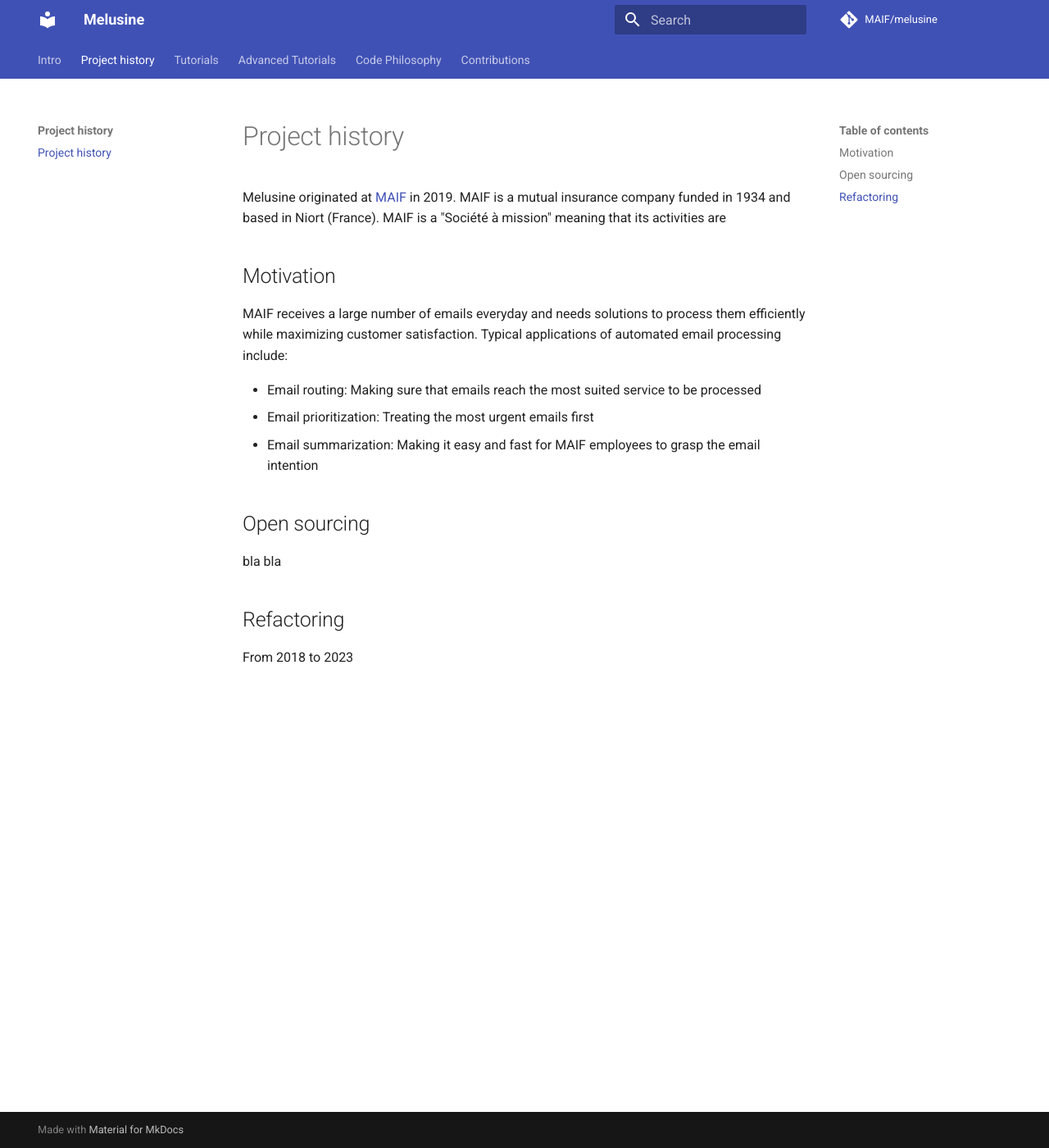
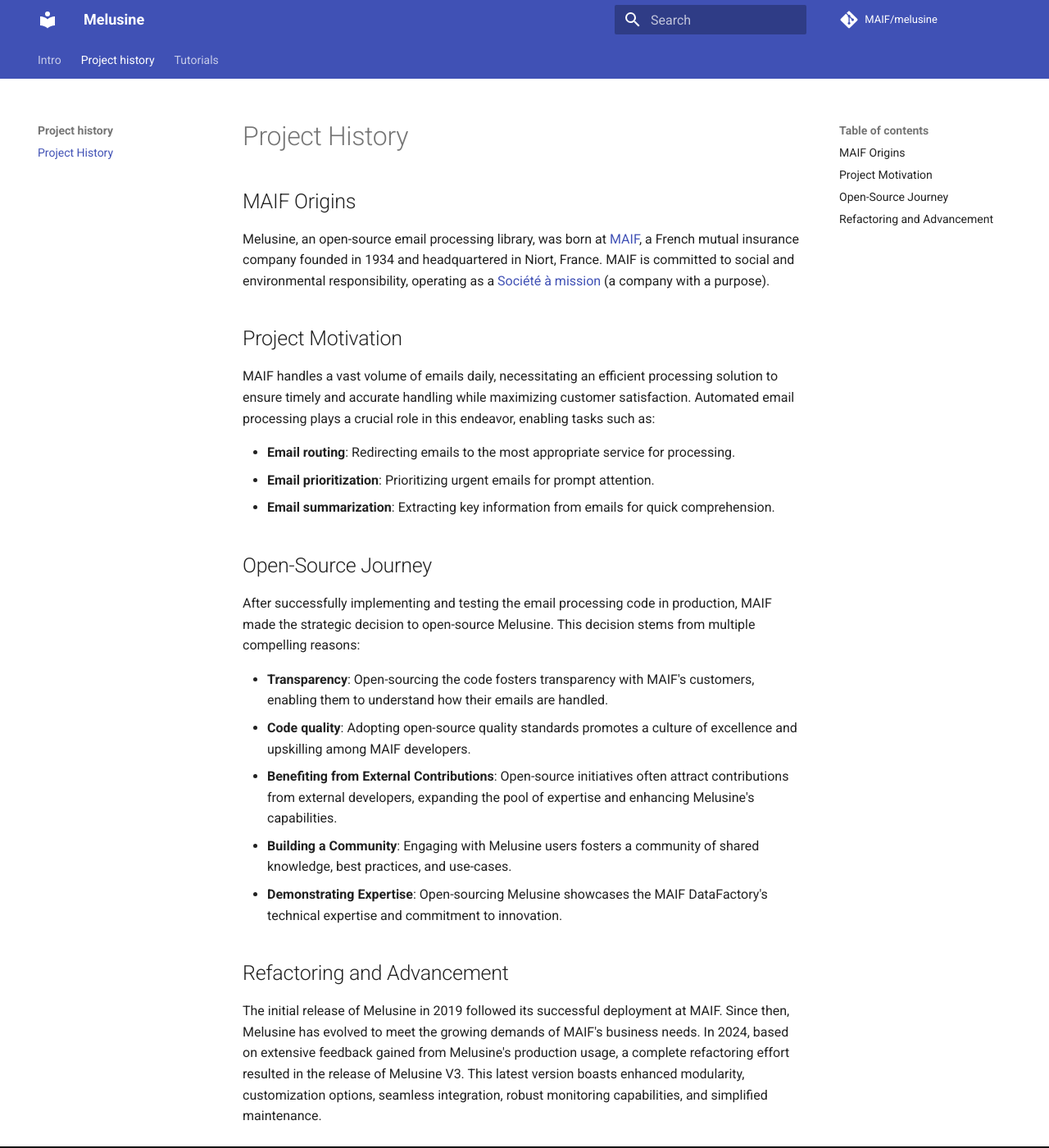
Before and after one commit to MAIF/melusine, an MkDocs documentation site: the page built from docs/history/history.md, in a window 1280 px wide and 1400 px high. Shown: the whole window at 82% size. Built offline with MkDocs 1.6.1 and Material for MkDocs 9.7.7, drawn with Linux system fonts in a browser that asks for light colours; comment, search, counter and statistics services are not loaded.

Commit message:
:memo: Update project history documentation

```diff
--- a/docs/history/history.md
+++ b/docs/history/history.md
@@ -1,20 +1,37 @@
-# Project history
+# Project History
 
-Melusine originated at [MAIF](https://www.maif.fr/) in 2019.
-MAIF is a mutual insurance company funded in 1934 and based in Niort (France).
-MAIF is a "Société à mission" meaning that its activities are
+## MAIF Origins
+Melusine, an open-source email processing library, was born at [MAIF](https://www.maif.fr/),
+a French mutual insurance company founded in 1934 and headquartered in Niort, France.
+MAIF is committed to social and environmental responsibility, operating as a [Société à mission](https://www.economie.gouv.fr/cedef/societe-mission)
+(a company with a purpose).
 
-## Motivation
-MAIF receives a large number of emails everyday and needs solutions to process them
-efficiently while maximizing customer satisfaction. Typical applications of automated email
-processing include:
+## Project Motivation
+MAIF handles a vast volume of emails daily,
+necessitating an efficient processing solution to ensure timely and accurate handling while
+maximizing customer satisfaction. Automated email processing plays a crucial role in this endeavor, enabling tasks such as:
 
-- Email routing: Making sure that emails reach the most suited service to be processed
-- Email prioritization: Treating the most urgent emails first
-- Email summarization: Making it easy and fast for MAIF employees to grasp the email intention
 
-## Open sourcing
-bla bla
 
-## Refactoring
-From 2018 to 2023
+- **Email routing**: Redirecting emails to the most appropriate service for processing.
+- **Email prioritization**: Prioritizing urgent emails for prompt attention.
+- **Email summarization**: Extracting key information from emails for quick comprehension.
+
+## Open-Source Journey
+After successfully implementing and testing the email processing code in production,
+MAIF made the strategic decision to open-source Melusine.
+This decision stems from multiple compelling reasons:
+
+- **Transparency**: Open-sourcing the code fosters transparency with MAIF's customers, enabling them to understand how their emails are handled.
+- **Code quality**: Adopting open-source quality standards promotes a culture of excellence and upskilling among MAIF developers.
+- **Benefiting from External Contributions**: Open-source initiatives often attract contributions from external developers, expanding the pool of expertise and enhancing Melusine's capabilities.
+- **Building a Community**: Engaging with Melusine users fosters a community of shared knowledge, best practices, and use-cases.
+- **Demonstrating Expertise**: Open-sourcing Melusine showcases the MAIF DataFactory's technical expertise and commitment to innovation.
+
+## Refactoring and Advancement
+The initial release of Melusine in 2019 followed its successful deployment at MAIF.
+Since then, Melusine has evolved to meet the growing demands of MAIF's business needs.
+In 2024, based on extensive feedback gained from Melusine's production usage,
+a complete refactoring effort resulted in the release of Melusine V3.
+This latest version boasts enhanced modularity, customization options, seamless integration,
+robust monitoring capabilities, and simplified maintenance.
--- a/mkdocs.yml
+++ b/mkdocs.yml
@@ -31,16 +31,16 @@ nav:
     - tutorials/05b_MelusineDetectorsAdvanced.md
     - tutorials/06_Configurations.md
     - tutorials/07_BasicClassification.md
-  - Advanced Tutorials:
-    - advanced/ContentTagger.md
-    - advanced/CustomDetector.md
-    - advanced/ExchangeConnector.md
-    - advanced/PreTrainedModelsHF.md
-  - Code Philosophy:
-    - philosophy/philosophy.md
-  - Contributions:
-    - contribute/how_to_contribute.md
-    - contribute/maif.md
+#  - Advanced Tutorials:
+#    - advanced/ContentTagger.md
+#    - advanced/CustomDetector.md
+#    - advanced/ExchangeConnector.md
+#    - advanced/PreTrainedModelsHF.md
+#  - Code Philosophy:
+#    - philosophy/philosophy.md
+#  - Contributions:
+#    - contribute/how_to_contribute.md
+#    - contribute/maif.md
 
 markdown_extensions:
   mdx_include:
```
